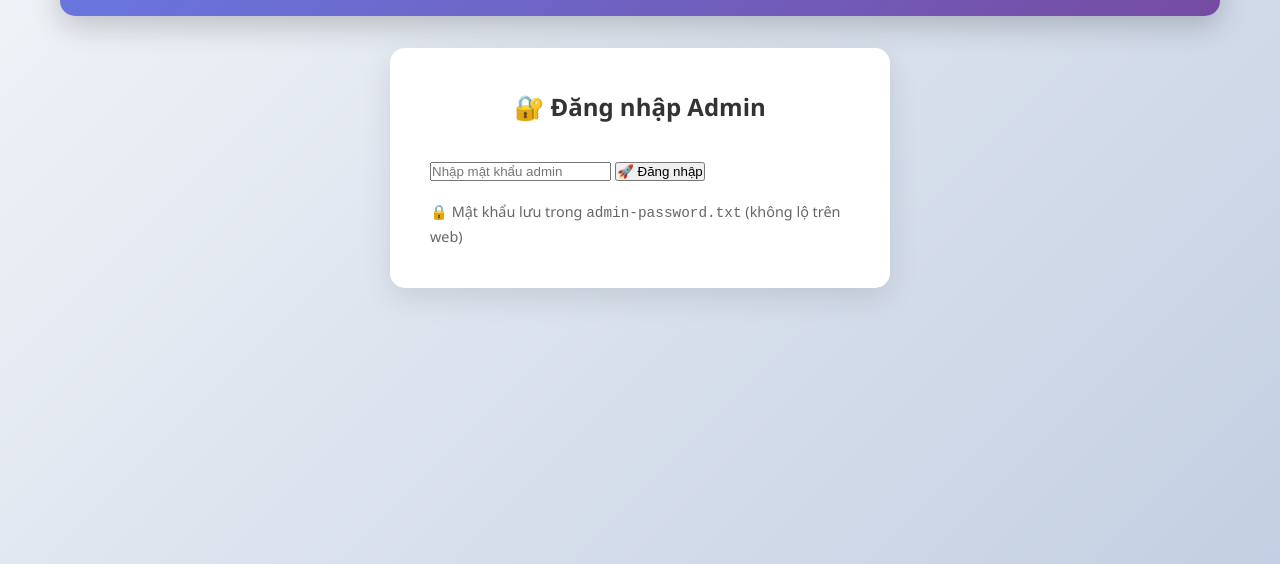
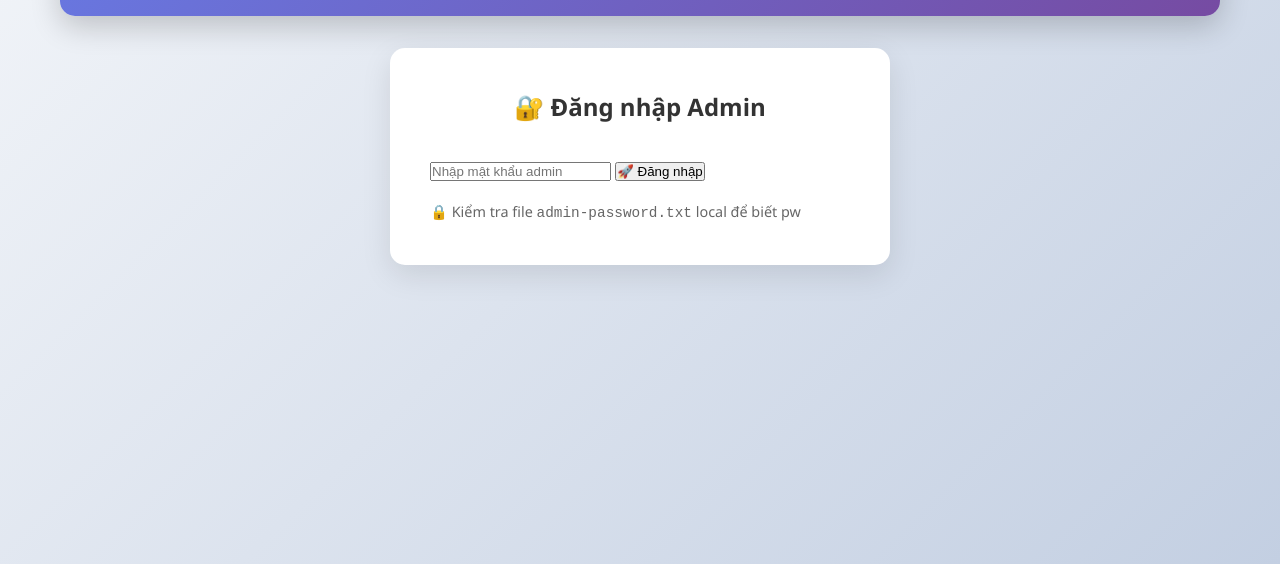
Before and after one commit to khoazcho2/Bichlamminigame, a plain HTML site: page admin.html in a window 1280 px wide. Shown: the part 236-800 px from the top of the page. Drawn offline with nearby package versions, Linux system fonts and the light colour scheme.

```diff
--- a/admin.html
+++ b/admin.html
@@ -19,7 +19,7 @@
       <h2>🔐 Đăng nhập Admin</h2>
       <input type="password" id="passwordAdmin" placeholder="Nhập mật khẩu admin" maxlength="20">
       <button onclick="loginAdmin()">🚀 Đăng nhập</button>
-<p style="font-size: 0.9rem; color: #666; margin-top: 1rem;">🔒 Mật khẩu lưu trong <code>admin-password.txt</code> (không lộ trên web)</p>
+<p style="font-size: 0.9rem; color: #666; margin-top: 1rem;">🔒 Kiểm tra file <code>admin-password.txt</code> local để biết pw</p>
     </div>
 
     <!-- Admin Content -->
```
